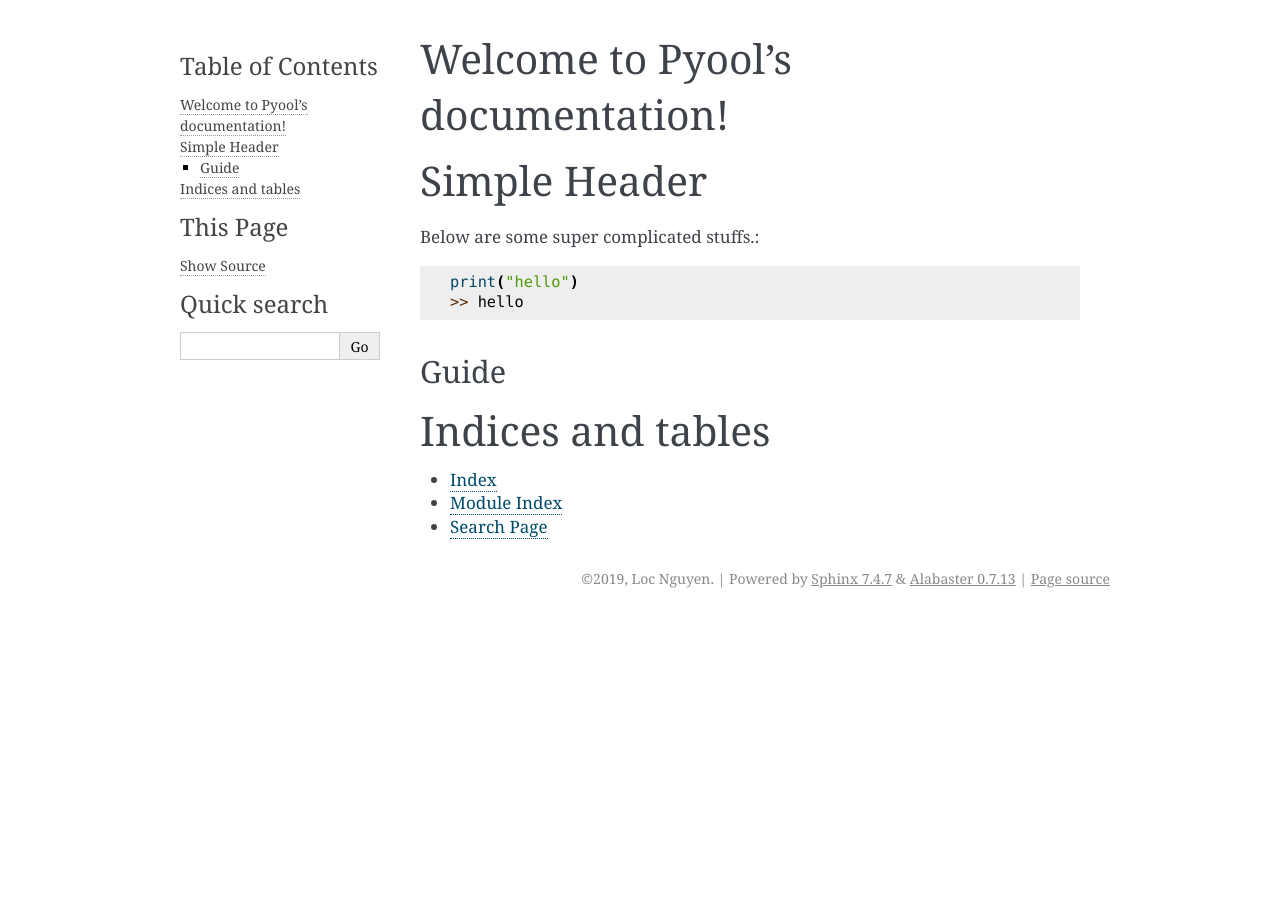
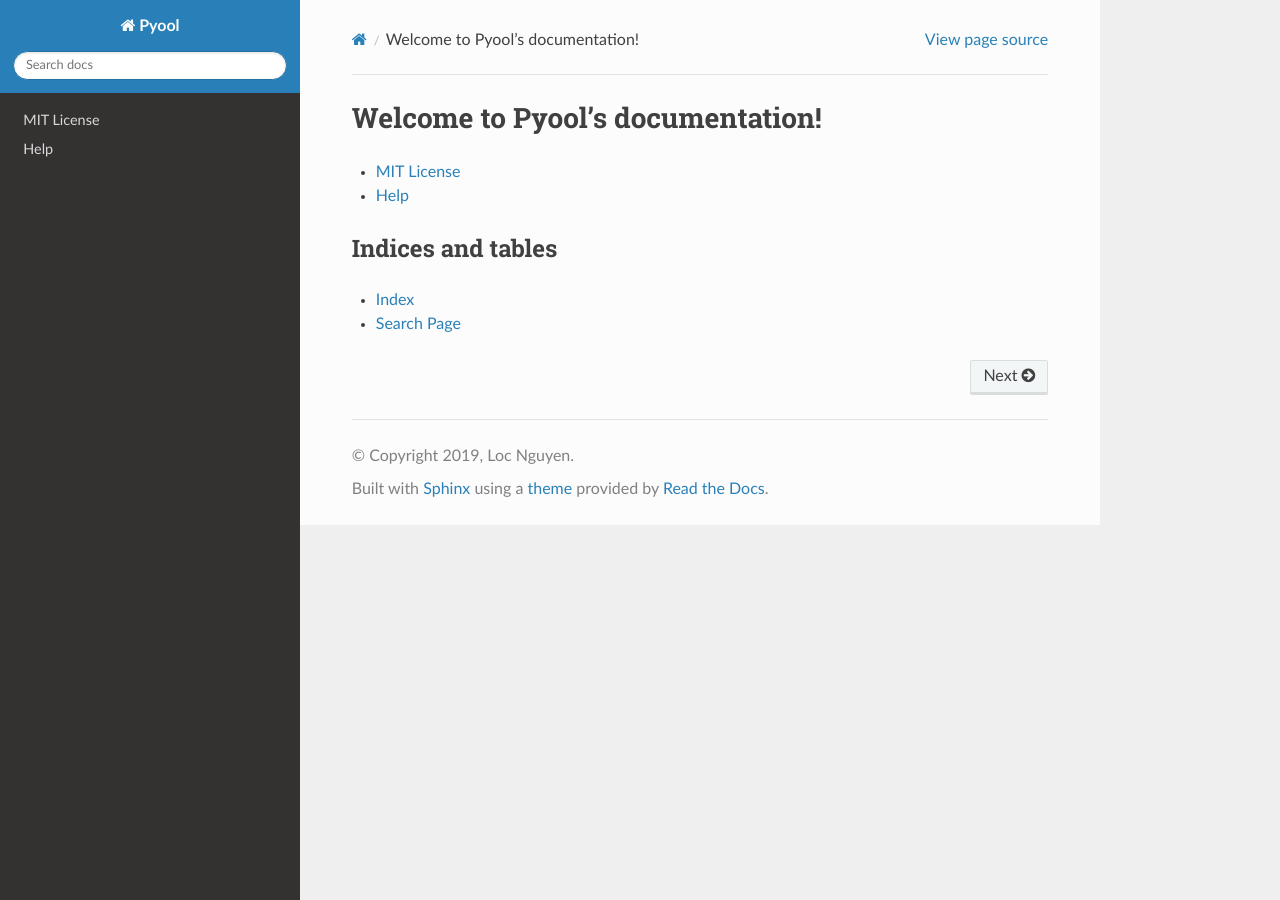
Before and after one commit to kaginguyen/pyool, a Sphinx documentation site: the page built from docs/index.rst, in a window 1280 px wide. Built offline with Sphinx 7.4.7 and the Read the Docs theme 2.0.0, drawn with Linux system fonts in a browser that asks for light colours.

Commit message:
Update readthedocs

```diff
--- a/docs/conf.py
+++ b/docs/conf.py
@@ -75,7 +75,7 @@ pygments_style = None
 # The theme to use for HTML and HTML Help pages.  See the documentation for
 # a list of builtin themes.
 #
-html_theme = 'alabaster'
+html_theme = 'sphinx_rtd_theme'
 
 # Theme options are theme-specific and customize the look and feel of a theme
 # further.  For a list of options available for each theme, see the
--- a/docs/index.rst
+++ b/docs/index.rst
@@ -1,28 +1,17 @@
 Welcome to Pyool's documentation!
 =================================
-
-Simple Header
-=============
-
-Below are some super complicated stuffs.::
-
-    print("hello")
-    >> hello
-
-Guide
-^^^^^
 
 
 .. toctree::
    :maxdepth: 2
+
    license
    help
 
 
 
 Indices and tables
-==================
+^^^^^^^^^^^^^^^^^^
 
 * :ref:`genindex`
-* :ref:`modindex`
 * :ref:`search`
```
